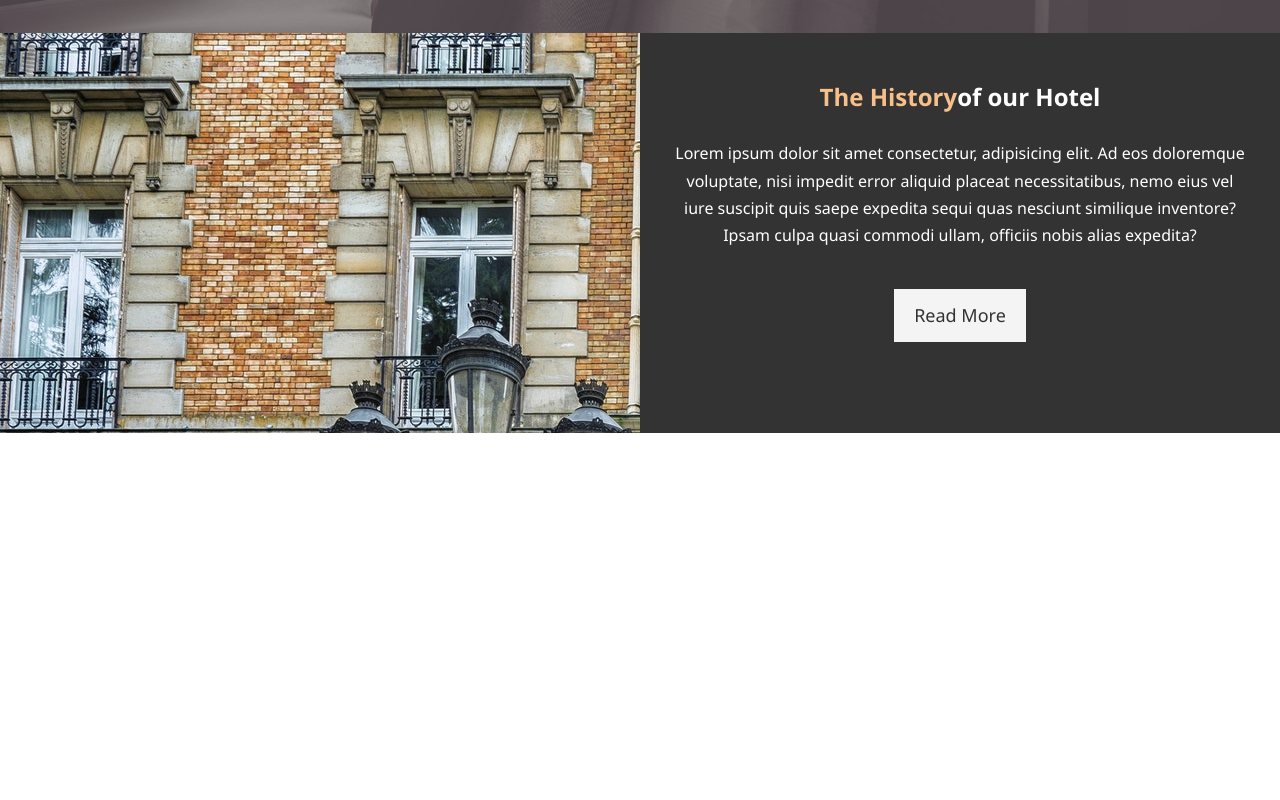
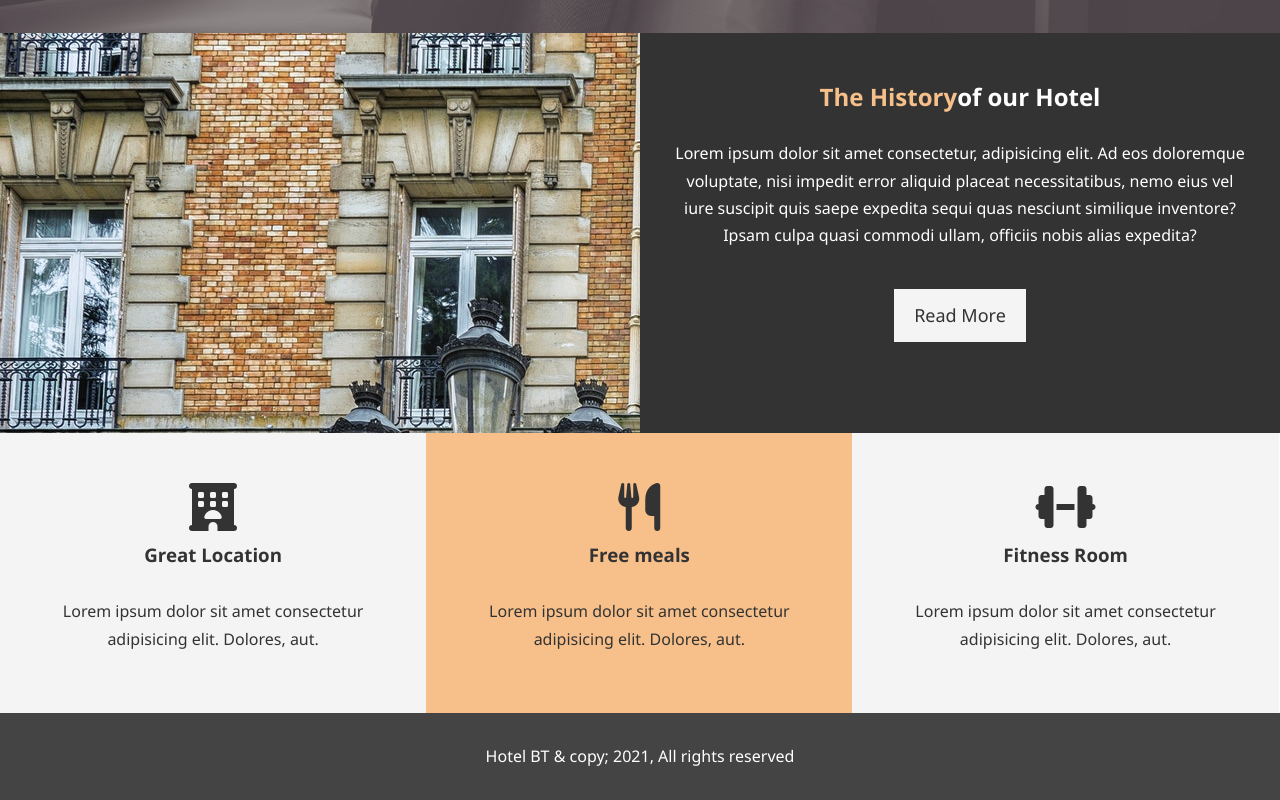
Before and after one commit to flap93/hotel-website-course, a plain HTML site: page index.html in a window 1280 px wide. Shown: the part 634-1434 px from the top of the page. Before the commit the page ends 1067 px from the top, so only its background shows below. Drawn offline with Linux system fonts and the light colour scheme.

Commit message:
practicing html & css

```diff
--- a/css/style.css
+++ b/css/style.css
@@ -80,6 +80,16 @@ p {
      color: #fff;
  }
 
+
+ .bkg-primary {
+     background: #f7c08a;
+     color: #333;
+ }
+
+
+ .clr {
+     clear: both;
+ }
 
 /* NAVBAR */
 
@@ -176,3 +186,26 @@ COLOUR OF THE LETTERS */
     padding-bottom: 30PX;
 
 }
+
+/* FEATURES */
+
+.box {
+    float: left;
+    width: 33.3%;
+    padding: 50px;
+    text-align: center;
+}
+
+.box i {
+    margin-bottom: 10px;
+}
+
+
+/* FOOTER */
+
+#main-footer {
+    text-align: center;
+    background: #444;
+    color: #fff;
+    padding: 20px;
+}
--- a/index.html
+++ b/index.html
@@ -7,6 +7,9 @@
     <meta name="description" content="Welcome to the most extraodinary hotel in Boston Massachusetts">
     <meta name="keywords" content="hotel, boston hotel, new england hotel">
     <link rel="stylesheet" href="css/style.css">
+    <script src="https://kit.fontawesome.com/913382b864.js"
+    crossorigin="anonymous"></script>
+
     <title>Hotel BT | Welcome</title>
 </head>
 <body>
@@ -55,9 +58,37 @@
     </section>
 
     <section id="features">
-        <div class="box"></div>
-        <div class="box"></div>
-        <div class="box"></div>
+        <div class="box bkg-light">
+           <i class="fas fa-hotel fa-3x"></i>
+           <h3>Great Location</h3>
+           <p>Lorem ipsum dolor sit
+               amet consectetur
+               adipisicing elit.
+               Dolores, aut.</p>
+        </div>
+        <div class="box bkg-primary">
+            <i class="fas fa-utensils fa-3x"></i>
+            <h3>Free meals</h3>
+            <p>Lorem ipsum dolor sit
+                amet consectetur
+                adipisicing elit.
+                Dolores, aut.</p>
+        </div>
+        <div class="box bkg-light">
+            <i class="fas fa-dumbbell fa-3x"></i>
+            <h3>Fitness Room</h3>
+            <p>Lorem ipsum dolor sit
+                amet consectetur
+                adipisicing elit.
+                Dolores, aut.</p>
+        </div>
+
     </section>
+
+    <div class="clr"></div>
+    <footer id="main-footer">
+        <p>Hotel BT & copy; 2021, All rights reserved </p>
+
+    </footer>
 </body>
 </html>
```
Also changed, not shown: about.html (+45 -0 lines).
